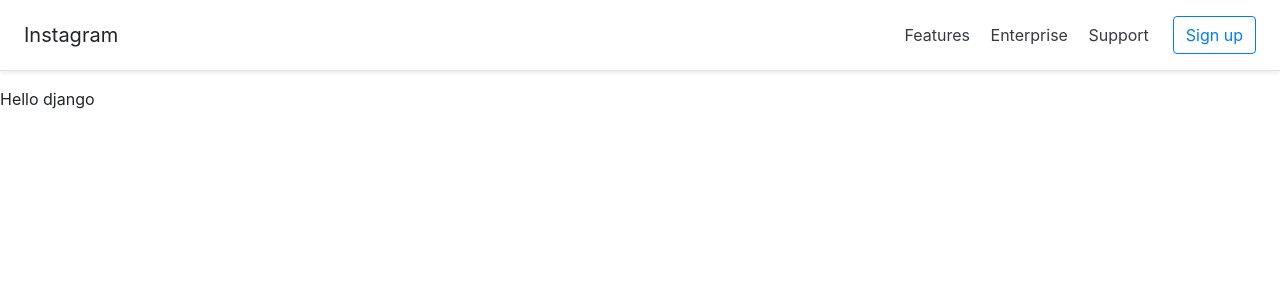
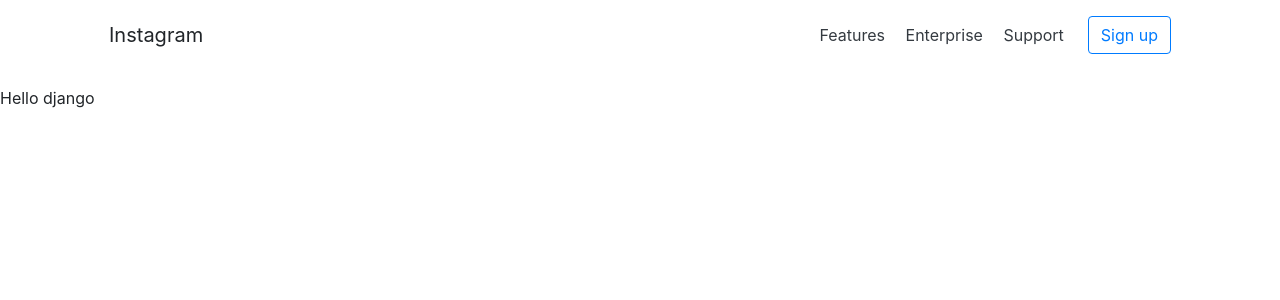
Before and after one commit to brownbreeze/DjangoInstagram, a Django app: page / in a window 1280 px wide. Shown: the top 300 px of the page. Run offline with Django 3.2, Linux system fonts and the light colour scheme; some libraries are stand-ins or nearby versions.

Commit message:
create basic html view
- 상단 바 재조정

```diff
--- a/dhcompany/templates/layout.html
+++ b/dhcompany/templates/layout.html
@@ -11,8 +11,11 @@
 </head>
 
 <body>
-
-    <div class="d-flex flex-column flex-md-row align-items-center p-3 px-md-4 mb-3 bg-white border-bottom shadow-sm">
+    <div class="border-bottm mb-3 ">
+        <div class="container">
+            <div class="row">
+                <div class="col-sm-12">
+                    <div class="d-flex flex-column flex-md-row align-items-center p-3 px-md-4 bg-white">
                         <h5 class="my-0 mr-md-auto font-weight-normal">Instagram</h5>
                         <nav class="my-2 my-md-0 mr-md-3">
                         <a class="p-2 text-dark" href="#">Features</a>
@@ -21,6 +24,10 @@
                         </nav>
                         <a class="btn btn-outline-primary" href="#">Sign up</a>
                     </div>
+                </div>
+            </div>
+        </div>
+    </div>
 
     {% block content %}
     {% endblock %}
```
Lines whose indentation alone changed are shown as unchanged.
